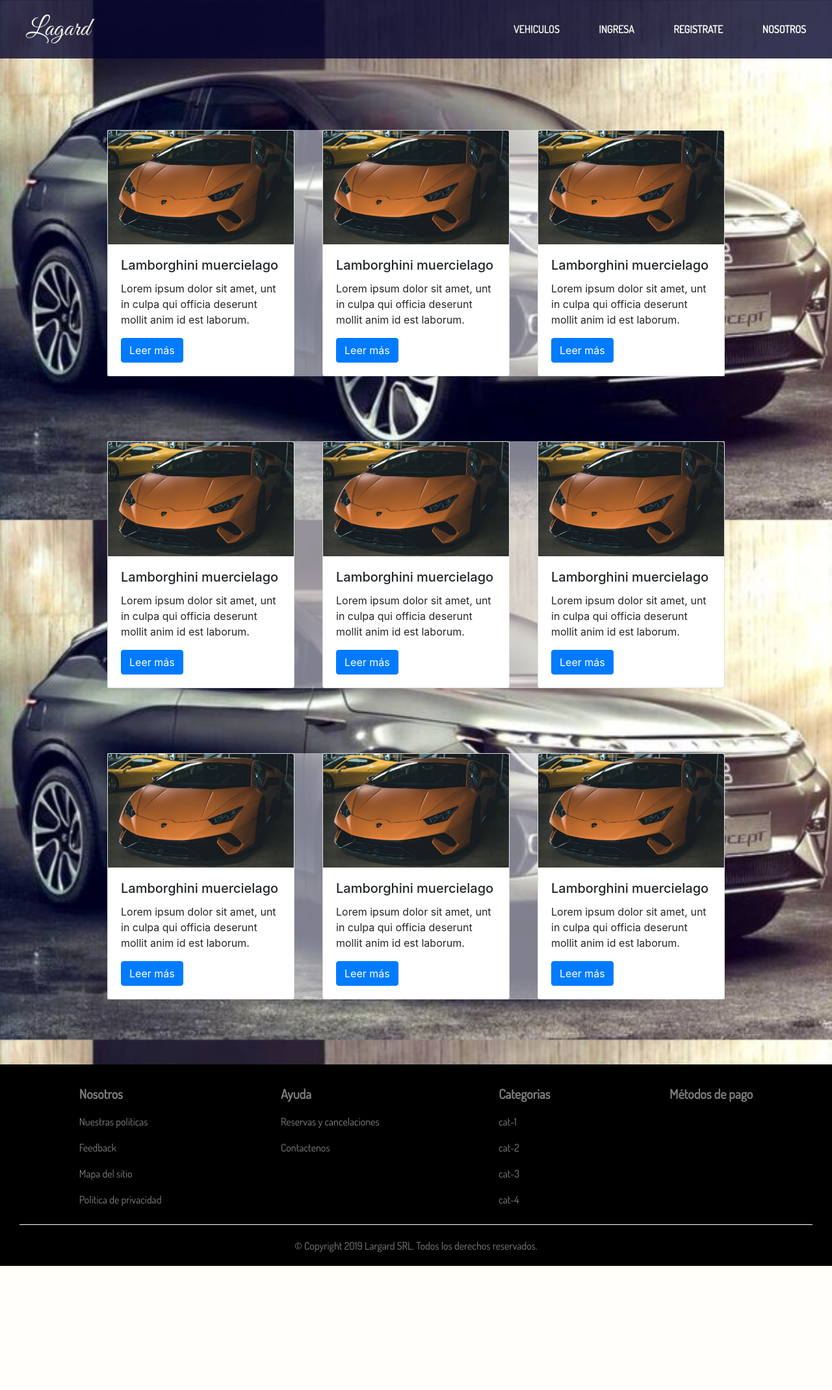
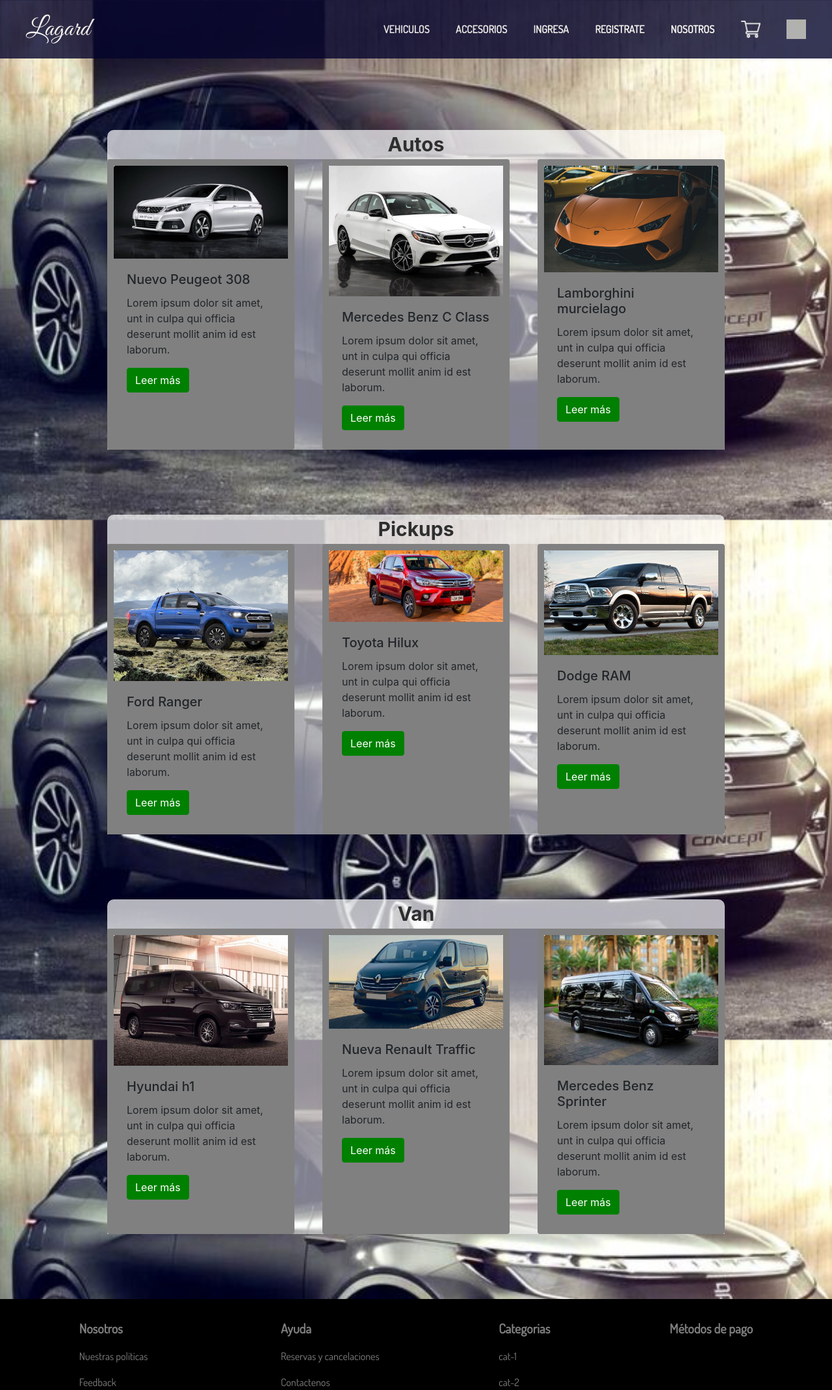
Before and after one commit to meligomez/ECommerce-DH, a PHP site: page /html/home.html in a window 1280 px wide. Shown: the top 2139 px of the page at 65% size. Before the commit the page ends 1948 px from the top, so only its background shows below. Run offline with PHP 8.4, Linux system fonts and the light colour scheme; grey boxes are pictures that could not be loaded.

Commit message:
Cambios del home.html. Falta solo hacerla responsive

```diff
--- a/css/styles.css
+++ b/css/styles.css
@@ -55,7 +55,7 @@ header nav{
   align-items: center;
   margin: 0px 40px 0px 0px;
   padding: 0px;
-  width: 450px;
+  width: 650px;
 }
 
 .lista_titulo li a{
@@ -74,7 +74,10 @@ header nav{
 }
 .lista_menu li a:hover{text-decoration: underline;color: white;}
 
-
+.lista_menu li a img{
+  height: 30px;
+  width: 30px;
+}
 /*
 --------------------------------------------------------------
 MAIN
@@ -91,14 +94,50 @@ MAIN
   width: 100%;
 }
 
+.contenedor-titulo-autos{
+  display: flex;
+  flex-direction: row;
+  justify-content: center;
+  align-items: center;
+  margin-top: 200px;
+  background-color: rgba(255, 255,255, 0.7);
+  width: 950px;
+  border-radius: 10px 10px 0px 0px;
+}
+
+.titulo-autos{
+  color: #2E2E2E;
+  margin: 0;
+  padding: 0;
+  font-size: 30px;
+  font-weight: bolder;
+}
+
 .bloque_autos{
   display: flex;
   flex-direction: row;
   justify-content: space-between;
   width: 950px;
   background-color: rgba(255, 255,255, 0.5);
-  margin-top: 200px;
-  margin-bottom: 100px;
+}
+
+.contenedor-titulo-pickups{
+  display: flex;
+  flex-direction: row;
+  justify-content: center;
+  align-items: center;
+  margin-top: 100px;
+  background-color: rgba(255, 255,255, 0.7);
+  width: 950px;
+  border-radius: 10px 10px 0px 0px;
+}
+
+.titulo-pickups{
+  color: #2E2E2E;
+  margin: 0;
+  padding: 0;
+  font-size: 30px;
+  font-weight: bolder;
 }
 
 .bloque_pickups{
@@ -110,13 +149,44 @@ MAIN
   margin-bottom: 100px;
 }
 
-.bloque_camionetas{
+.contenedor-titulo-van{
+  display: flex;
+  flex-direction: row;
+  justify-content: center;
+  align-items: center;
+  background-color: rgba(255, 255,255, 0.7);
+  width: 950px;
+  border-radius: 10px 10px 0px 0px;
+}
+
+.titulo-van{
+  color: #2E2E2E;
+  margin: 0;
+  padding: 0;
+  font-size: 30px;
+  font-weight: bolder;
+}
+
+.bloque_van{
   display: flex;
   flex-direction: row;
   justify-content: space-between;
   width: 950px;
   background-color: rgba(255, 255,255, 0.5);
   margin-bottom: 100px;
+}
+
+.card{
+  border: 10px grey solid;
+
+}
+.card-body{
+  background-color: grey;
+}
+
+.btn-primary{
+  background-color:green;
+  border: 1px green solid;
 }
 
 /*
--- a/html/home.html
+++ b/html/home.html
@@ -13,91 +13,103 @@
   <header>
     <nav class="header_menu">
       <ul class="lista_titulo">
-        <li class="titulo"><a href="#">Lagard</a></li>
+        <li class="titulo"><a href="home.html">Lagard</a></li>
       </ul>
       <ul class="lista_menu">
         <li><a href="#">VEHICULOS</a></li>
+        <li><a href="#">ACCESORIOS</a></li>
         <li><a href="login.html">INGRESA</a></li>
         <li><a href="registroDeUsuarios.html">REGISTRATE</a></li>
         <li><a href="">NOSOTROS</a></li>
+        <li><a href=""><img src="../img/carrito.png" alt="carro-de-compras"></a></li>
+        <li><a href=""><img src="../img/settings.png" alt="configuracion"></a></li>
       </ul>
     </nav>
   </header>
 
   <main class="main_home">
+    <div class="contenedor-titulo-autos">
+      <p class="titulo-autos">Autos</p>
+    </div>
     <div class="bloque_autos">
       <div class="card" style="width: 18rem;">
-        <img src="../img/articulo_1.jpg" class="card-img-top" alt="auto-1">
+        <img src="../img/articulo_1-1.jpg" class="card-img-top" alt="auto-1">
         <div class="card-body">
-          <h5 class="card-title">Lamborghini muercielago</h5>
+          <h5 class="card-title">Nuevo Peugeot 308</h5>
           <p class="card-text">Lorem ipsum dolor sit amet, unt in culpa qui officia deserunt mollit anim id est laborum.</p>
           <a href="#" class="btn btn-primary">Leer más</a>
         </div>
       </div>
       <div class="card" style="width: 18rem;">
-        <img src="../img/articulo_1.jpg" class="card-img-top" alt="auto-1">
+        <img src="../img/articulo_1-2.jpg" class="card-img-top" alt="auto-2">
         <div class="card-body">
-          <h5 class="card-title">Lamborghini muercielago</h5>
+          <h5 class="card-title">Mercedes Benz C Class</h5>
           <p class="card-text">Lorem ipsum dolor sit amet, unt in culpa qui officia deserunt mollit anim id est laborum.</p>
           <a href="#" class="btn btn-primary">Leer más</a>
         </div>
       </div>
       <div class="card" style="width: 18rem;">
-        <img src="../img/articulo_1.jpg" class="card-img-top" alt="auto-1">
+        <img src="../img/articulo_1-3.jpg" class="card-img-top" alt="auto-3">
         <div class="card-body">
-          <h5 class="card-title">Lamborghini muercielago</h5>
+          <h5 class="card-title">Lamborghini murcielago</h5>
           <p class="card-text">Lorem ipsum dolor sit amet, unt in culpa qui officia deserunt mollit anim id est laborum.</p>
           <a href="#" class="btn btn-primary">Leer más</a>
         </div>
       </div>
     </div>
+    <div class="contenedor-titulo-pickups">
+      <p class="titulo-pickups">Pickups</p>
+    </div>
     <div class="bloque_pickups">
       <div class="card" style="width: 18rem;">
-        <img src="../img/articulo_1.jpg" class="card-img-top" alt="auto-1">
+        <img src="../img/articulo_2-1.jpg" class="card-img-top" alt="pick-1">
         <div class="card-body">
-          <h5 class="card-title">Lamborghini muercielago</h5>
+          <h5 class="card-title">Ford Ranger</h5>
           <p class="card-text">Lorem ipsum dolor sit amet, unt in culpa qui officia deserunt mollit anim id est laborum.</p>
           <a href="#" class="btn btn-primary">Leer más</a>
         </div>
       </div>
       <div class="card" style="width: 18rem;">
-        <img src="../img/articulo_1.jpg" class="card-img-top" alt="auto-1">
+        <img src="../img/articulo_2-2.jpg" class="card-img-top" alt="pick-2">
         <div class="card-body">
-          <h5 class="card-title">Lamborghini muercielago</h5>
+          <h5 class="card-title">Toyota Hilux</h5>
           <p class="card-text">Lorem ipsum dolor sit amet, unt in culpa qui officia deserunt mollit anim id est laborum.</p>
           <a href="#" class="btn btn-primary">Leer más</a>
         </div>
       </div>
       <div class="card" style="width: 18rem;">
-        <img src="../img/articulo_1.jpg" class="card-img-top" alt="auto-1">
+        <img src="../img/articulo_2-3.jpg" class="card-img-top" alt="pick-3">
         <div class="card-body">
-          <h5 class="card-title">Lamborghini muercielago</h5>
+          <h5 class="card-title">Dodge RAM</h5>
           <p class="card-text">Lorem ipsum dolor sit amet, unt in culpa qui officia deserunt mollit anim id est laborum.</p>
           <a href="#" class="btn btn-primary">Leer más</a>
         </div>
       </div>
     </div>
-    <div class="bloque_camionetas">
+    <div class="contenedor-titulo-van">
+      <p class="titulo-van">Van</p>
+    </div>
+    <div class="bloque_van">
       <div class="card" style="width: 18rem;">
-        <img src="../img/articulo_1.jpg" class="card-img-top" alt="auto-1">
+        <img src="../img/articulo_3-1.jpg" class="card-img-top" alt="van-1">
         <div class="card-body">
-          <h5 class="card-title">Lamborghini muercielago</h5>
+          <h5 class="card-title">Hyundai h1</h5>
           <p class="card-text">Lorem ipsum dolor sit amet, unt in culpa qui officia deserunt mollit anim id est laborum.</p>
           <a href="#" class="btn btn-primary">Leer más</a>
         </div>
       </div>
       <div class="card" style="width: 18rem;">
-        <img src="../img/articulo_1.jpg" class="card-img-top" alt="auto-1">
+        <img src="../img/articulo_3-2.jpg" class="card-img-top" alt="van-2">
         <div class="card-body">
-          <h5 class="card-title">Lamborghini muercielago</h5>
+          <h5 class="card-title">Nueva Renault Traffic</h5>
           <p class="card-text">Lorem ipsum dolor sit amet, unt in culpa qui officia deserunt mollit anim id est laborum.</p>
           <a href="#" class="btn btn-primary">Leer más</a>
         </div>
       </div>
       <div class="card" style="width: 18rem;">
-        <img src="../img/articulo_1.jpg" class="card-img-top" alt="auto-1">
+        <img src="../img/articulo_3-3.jpg" class="card-img-top" alt="van-3">
         <div class="card-body">
-          <h5 class="card-title">Lamborghini muercielago</h5>
+          <h5 class="card-title">Mercedes Benz Sprinter</h5>
           <p class="card-text">Lorem ipsum dolor sit amet, unt in culpa qui officia deserunt mollit anim id est laborum.</p>
           <a href="#" class="btn btn-primary">Leer más</a>
         </div>
```
Also changed, not shown: img/articulo_1-1.jpg (added), img/articulo_1-2.jpg (added), img/articulo_1-3.jpg (added), img/articulo_2-1.jpg (added), img/articulo_2-2.jpg (added), img/articulo_2-3.jpg (added), img/articulo_3-1.jpg (added), img/articulo_3-2.jpg (added), img/articulo_3-3.jpg (added), img/carrito.png (added).
